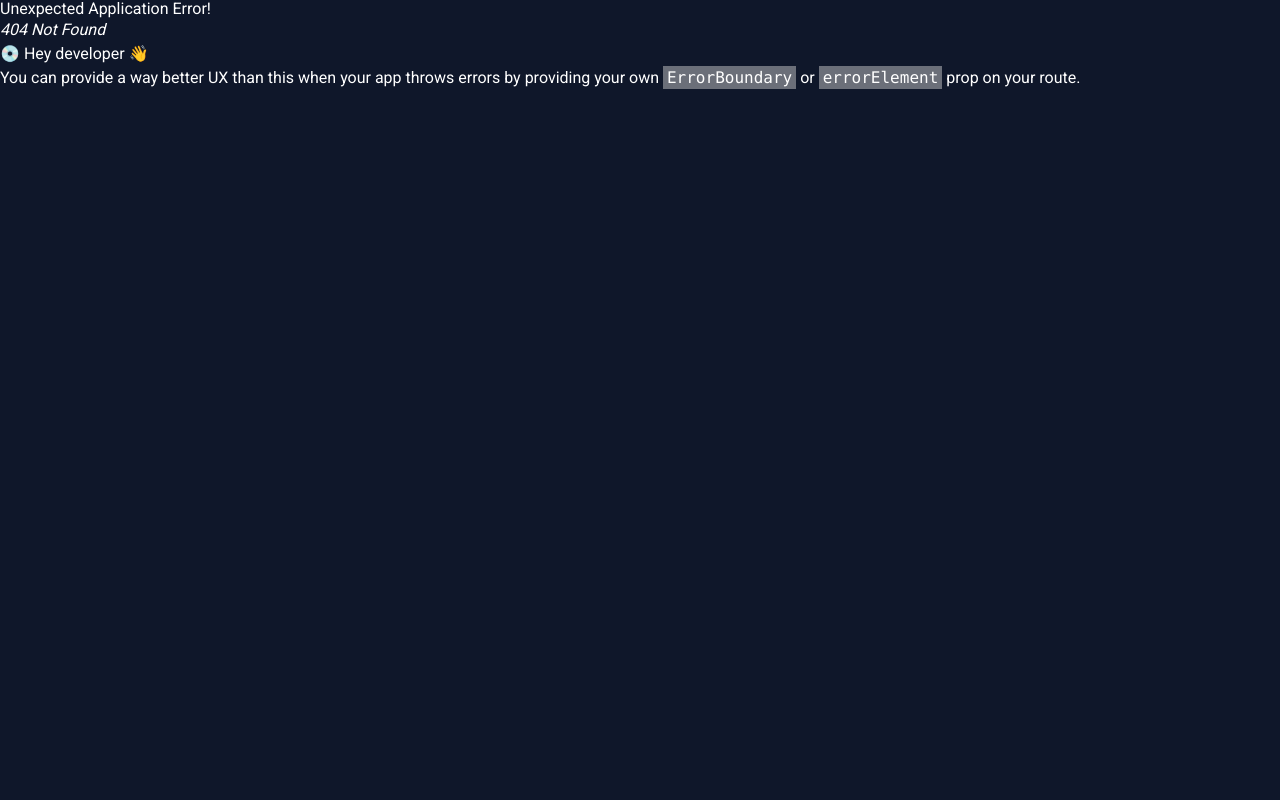
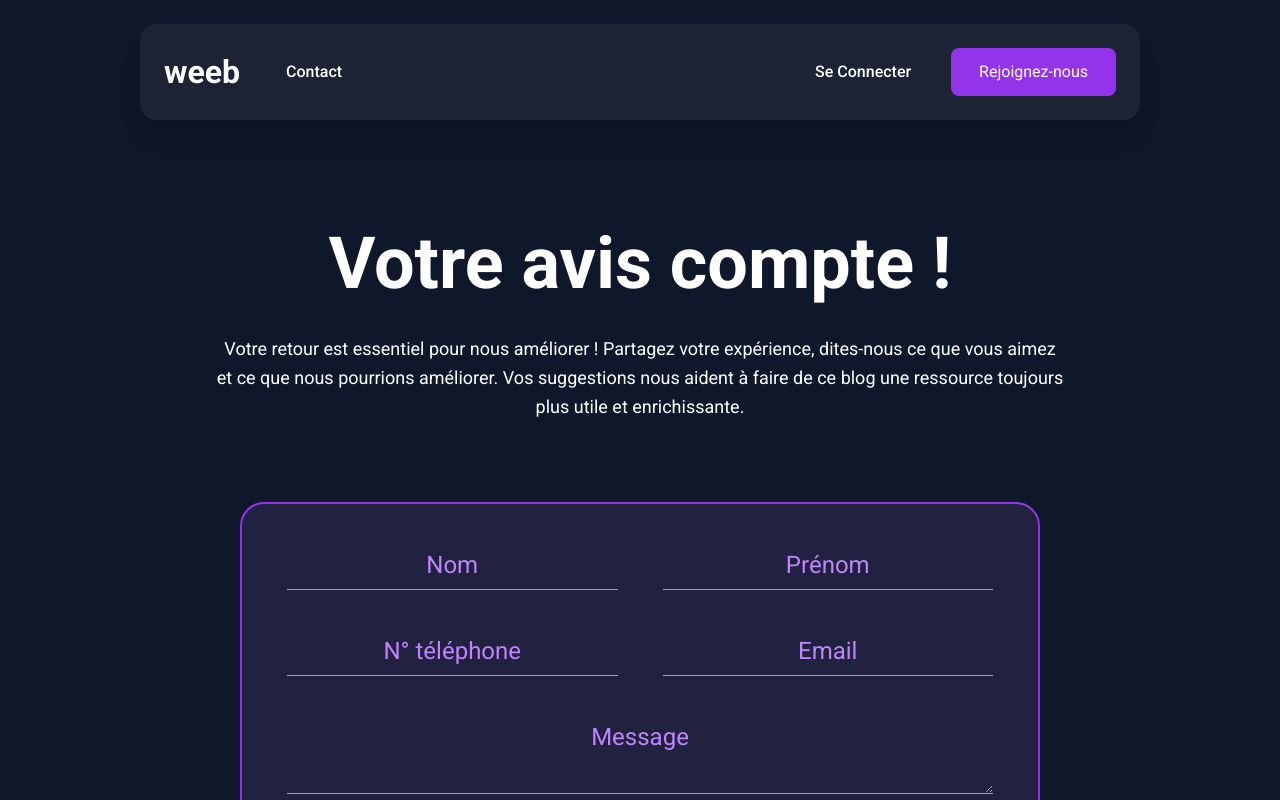
Before and after one commit to gaellerem/weeb_gaelle_reminiac, a React (Vite) app: page /contact in a window 1280 px wide. Before the commit this address had no page. Shown: the top 800 px of the page. Built offline with nearby package versions, Linux system fonts and the light colour scheme; some icons are missing.

Commit message:
feat(contact): add contact page with form (#2)

```diff
--- a/src/App.tsx
+++ b/src/App.tsx
@@ -1,8 +1,10 @@
 import { RouterProvider, createBrowserRouter } from "react-router-dom"
 import Home from "./pages/Home"
+import Contact from "./pages/Contact"
 
 const router = createBrowserRouter([
-  { path: "/", element: <Home /> }
+  { path: "/", element: <Home /> },
+  { path: "/contact", element: <Contact /> }
 ])
 
 export default function App() {
--- /dev/null
+++ b/src/components/ContactForm.tsx
@@ -0,0 +1,51 @@
+export default function ContactForm() {
+  return (
+    <form className="grid grid-cols-2 gap-45 p-45 w-full max-w-200
+                    bg-tertiary/10 rounded-3xl border-2 border-secondary">
+        <input
+            id="lastname"
+            name="lastname"
+            type="text"
+            placeholder="Nom"
+            className="contact_input"
+        />
+
+        <input
+            id="firstname"
+            name="firstname"
+            type="text"
+            placeholder="Prénom"
+            className="contact_input"
+        />
+
+        <input
+                id="phone"
+                name="phone"
+                type="tel"
+                placeholder="N° téléphone"
+                className="contact_input"
+        />
+
+        <input
+            id="email"
+            name="email"
+            type="email"
+            placeholder="Email"
+            className="contact_input"
+        />
+
+        <textarea
+            id="message"
+            name="message"
+            placeholder="Message"
+            className="contact_input col-span-2"
+        />
+
+        <div className="col-span-2 flex justify-center">
+            <button type="submit" className="secondary_button w-29 h-11.75">
+                Envoyer
+            </button>
+        </div>
+    </form>
+  )
+}
--- a/src/components/Navbar.tsx
+++ b/src/components/Navbar.tsx
@@ -8,8 +8,7 @@ export default function Navbar() {
                 <div className="flex items-center gap-38">
                     <Link to="/" className="brand">weeb</Link>
                     <div className="flex items-center gap-16">
-                        <Link to="/" className="navlink hover_secondary">À Propos</Link>
-                        <Link to="/" className="navlink hover_secondary">Contact</Link>
+                        <Link to="/contact" className="navlink hover_secondary">Contact</Link>
                     </div>
                 </div>
                 <div className="flex items-center gap-16">
--- /dev/null
+++ b/src/pages/Contact.tsx
@@ -0,0 +1,28 @@
+import Navbar from "../components/Navbar"
+import ContactForm from "../components/ContactForm"
+import Footer from "../components/footer/Footer"
+
+export default function Contact() {
+  return (
+    <div className="min-h-screen flex flex-col bg-primary text-white">
+        <Navbar />
+        <main>
+            <section className="flex flex-col gap-80 text-center items-center">
+                <div className="flex flex-col gap-32">
+                    <h1 className="text-7xl font-extrabold">
+                        Votre avis compte !
+                    </h1>
+                    <p className="max-w-212.5 text-lg leading-[1.6]">
+                        Votre retour est essentiel pour nous améliorer !
+                        Partagez votre expérience, dites-nous ce que vous aimez
+                        et ce que nous pourrions améliorer. Vos suggestions nous aident
+                        à faire de ce blog une ressource toujours plus utile et enrichissante.
+                    </p>
+                </div>
+                <ContactForm />
+            </section>
+        </main>
+        <Footer />
+    </div>
+  )
+}
--- a/src/styles/globals.css
+++ b/src/styles/globals.css
@@ -20,6 +20,7 @@
   --spacing-28: 1.75rem; /* 28px */
   --spacing-32: 2rem; /* 32px */
   --spacing-38: 2.375rem; /* 38px */
+  --spacing-45: 2.8125rem; /* 45px */
   --spacing-48: 3rem; /* 48px */
   --spacing-80: 5rem; /* 80px */
   --spacing-110: 6.875rem; /* 110px */
@@ -76,7 +77,12 @@ h1, h2 {
     @apply text-xl font-medium py-16;
 }
 
-
 .jam_icon {
     @apply text-2xl transition-transform duration-200 hover:scale-120 hover:text-secondary;
 }
+
+.contact_input {
+    @apply text-white text-center text-2xl pb-2 placeholder-tertiary border-b border-b-tertiary
+            hover:border-b-secondary hover:placeholder-secondary
+            focus:outline-none focus:ring-2 focus:ring-secondary transition focus:border-none;
+}
```
